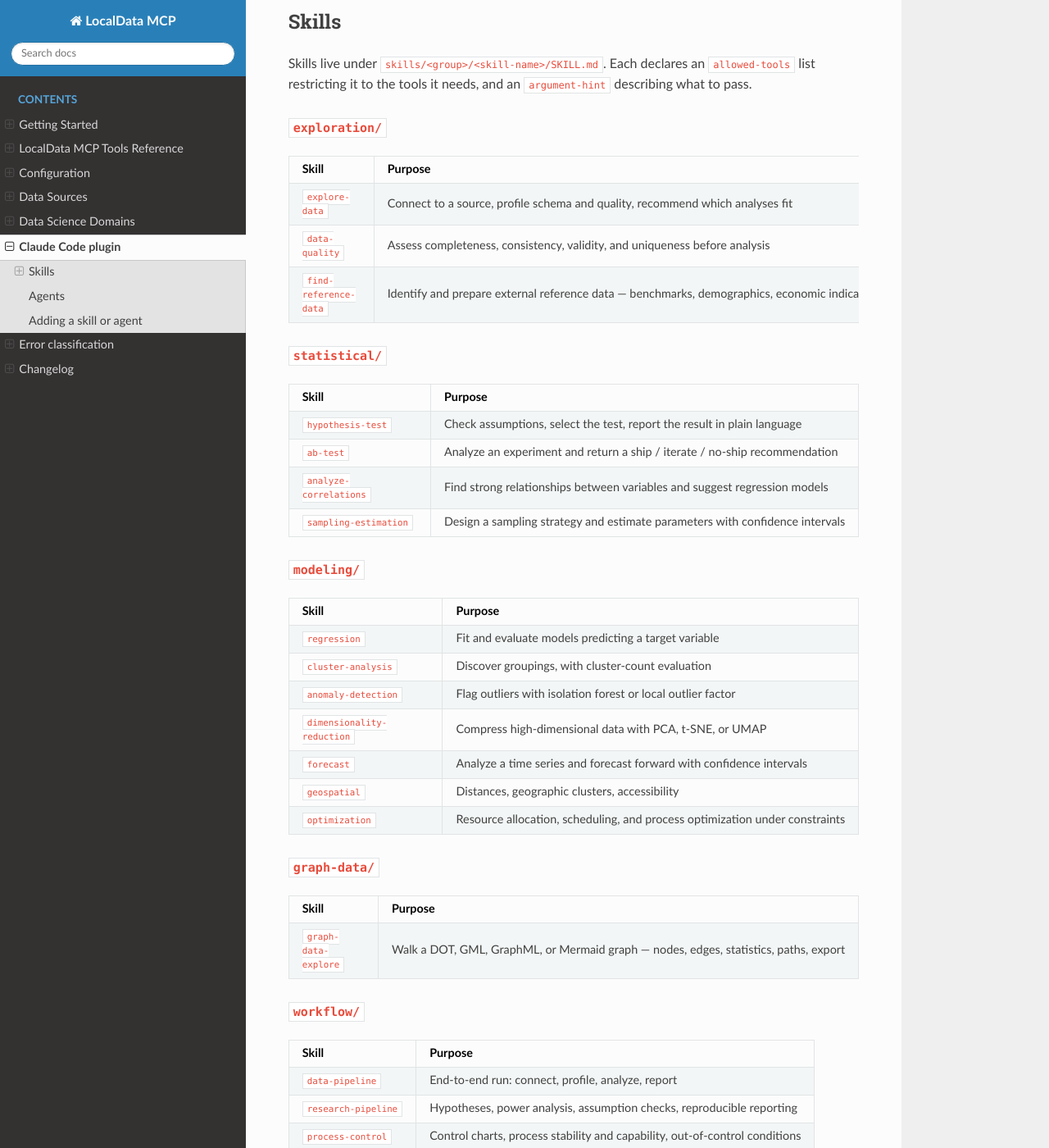
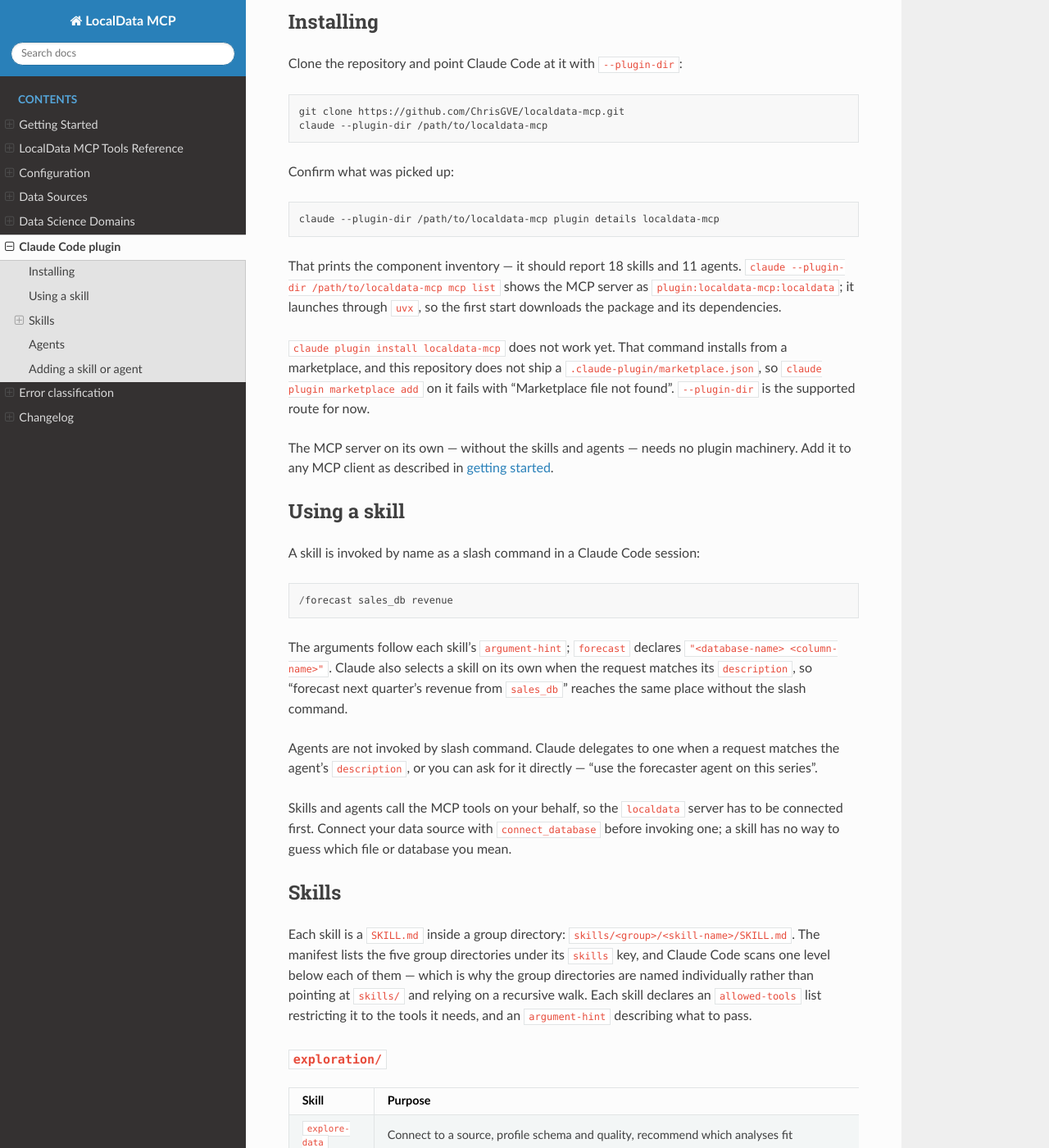
Before and after one commit to ChrisGVE/localdata-mcp, a Sphinx documentation site: the page built from docs/plugin.md, in a window 1280 px wide and 1400 px high, scrolled down 320 px. Shown: the whole window at 82% size. Built offline with Sphinx 7.4.7 and the Read the Docs theme 3.1.0, drawn with Linux system fonts in a browser that asks for light colours; some of the changed text lies outside the part shown.

Commit message:
docs(plugin): document installation and skill invocation; drop unreachable forecast models
docs/plugin.md listed every skill and agent but never said how to install the
plugin or how a skill is invoked, so a reader who wanted to use one had nothing
to act on.

Installation, verified by running each command:

- `claude --plugin-dir <path>` is the working route. `claude --plugin-dir .
  plugin details localdata-mcp` enumerates 18 skills and 11 agents, and
  `claude --plugin-dir . mcp list` shows the server as
  `plugin:localdata-mcp:localdata` in Connected state.
- `claude plugin install` is documented as not working, because it installs from
  a marketplace and this repository ships no
  `.claude-plugin/marketplace.json`. `claude plugin marketplace add ./` fails
  with "Marketplace file not found at .../.claude-plugin/marketplace.json".

Invocation: a skill is a slash command whose arguments follow its
`argument-hint`, or is selected from its `description`; agents are delegated to
rather than invoked. Both need a connection open first.

The layout note said skills live at `skills/<group>/<skill-name>/SKILL.md`
without explaining why that works: discovery scans one level below each root,
and the manifest names the five group directories individually rather than
pointing at `skills/`. A new group directory must be added to that array or its
skills are silently not discovered — added to the "adding a skill" section,
with the command that checks it.

Separately, the forecast skill instructed the agent that "the tool will select
an appropriate model (ARIMA, ETS, or SARIMA) based on the series
characteristics", and the forecaster agent offered ARIMA/SARIMA, an ensemble,
and VAR. `forecast_time_series` has no auto mode, and `method` accepts `arima`
and `ets`/`exponential_smoothing` only — `sarima` raises
`ValueError: Unknown forecast method: sarima. Use 'arima' or 'ets'.`
(reproduced; `datascience_tools.py:262-284`). SARIMA and the ensemble
forecaster exist in `domains/time_series_analysis` but are exposed by no MCP
tool. Both files now state the two real choices and give the agent criteria for
picking between them, instead of a selection step that cannot happen. The
confidence-interval instruction likewise promised a choice of 80% and 95%
levels; the level is fixed by the model and reported back in the response.

````diff
--- a/docs/plugin.md
+++ b/docs/plugin.md
@@ -8,11 +8,66 @@
 Skills and agents call the MCP server; they add no analytical capability of
 their own. Everything they do is reachable by calling the tools directly.
 
+## Installing
+
+Clone the repository and point Claude Code at it with `--plugin-dir`:
+
+```bash
+git clone https://github.com/ChrisGVE/localdata-mcp.git
+claude --plugin-dir /path/to/localdata-mcp
+```
+
+Confirm what was picked up:
+
+```bash
+claude --plugin-dir /path/to/localdata-mcp plugin details localdata-mcp
+```
+
+That prints the component inventory — it should report 18 skills and 11 agents.
+`claude --plugin-dir /path/to/localdata-mcp mcp list` shows the MCP server as
+`plugin:localdata-mcp:localdata`; it launches through `uvx`, so the first start
+downloads the package and its dependencies.
+
+`claude plugin install localdata-mcp` does not work yet. That command installs
+from a marketplace, and this repository does not ship a
+`.claude-plugin/marketplace.json`, so `claude plugin marketplace add` on it
+fails with "Marketplace file not found". `--plugin-dir` is the supported route
+for now.
+
+The MCP server on its own — without the skills and agents — needs no plugin
+machinery. Add it to any MCP client as described in
+[getting started](getting-started.md).
+
+## Using a skill
+
+A skill is invoked by name as a slash command in a Claude Code session:
+
+```
+/forecast sales_db revenue
+```
+
+The arguments follow each skill's `argument-hint`; `forecast` declares
+`"<database-name> <column-name>"`. Claude also selects a skill on its own when
+the request matches its `description`, so "forecast next quarter's revenue from
+`sales_db`" reaches the same place without the slash command.
+
+Agents are not invoked by slash command. Claude delegates to one when a request
+matches the agent's `description`, or you can ask for it directly — "use the
+forecaster agent on this series".
+
+Skills and agents call the MCP tools on your behalf, so the `localdata` server
+has to be connected first. Connect your data source with `connect_database`
+before invoking one; a skill has no way to guess which file or database you
+mean.
+
 ## Skills
 
-Skills live under `skills/<group>/<skill-name>/SKILL.md`. Each declares an
-`allowed-tools` list restricting it to the tools it needs, and an
-`argument-hint` describing what to pass.
+Each skill is a `SKILL.md` inside a group directory: `skills/<group>/<skill-name>/SKILL.md`.
+The manifest lists the five group directories under its `skills` key, and Claude
+Code scans one level below each of them — which is why the group directories are
+named individually rather than pointing at `skills/` and relying on a recursive
+walk. Each skill declares an `allowed-tools` list restricting it to the tools it
+needs, and an `argument-hint` describing what to pass.
 
 ### `exploration/`
 
@@ -84,3 +139,9 @@
 `skills/workflow/` — as `<skill-name>/SKILL.md`. The directory name is the skill
 name and must match the `name` field in the file's frontmatter. Agents are a
 single `agents/<agent-name>.md`, with the same name-matching rule.
+
+A new group directory has to be added to the `skills` array in
+`.claude-plugin/plugin.json` as well; a skill in a directory that is not listed
+there is not discovered, and nothing reports an error. Check with
+`claude --plugin-dir . plugin details localdata-mcp` — the skill count in the
+component inventory is the answer.
````
Also changed, not shown: other parts of docs/plugin.md (+1 -1 lines), README.md (+1 -1 lines), agents/forecaster.md (+17 -8 lines), skills/modeling/forecast/SKILL.md (+5 -3 lines).
